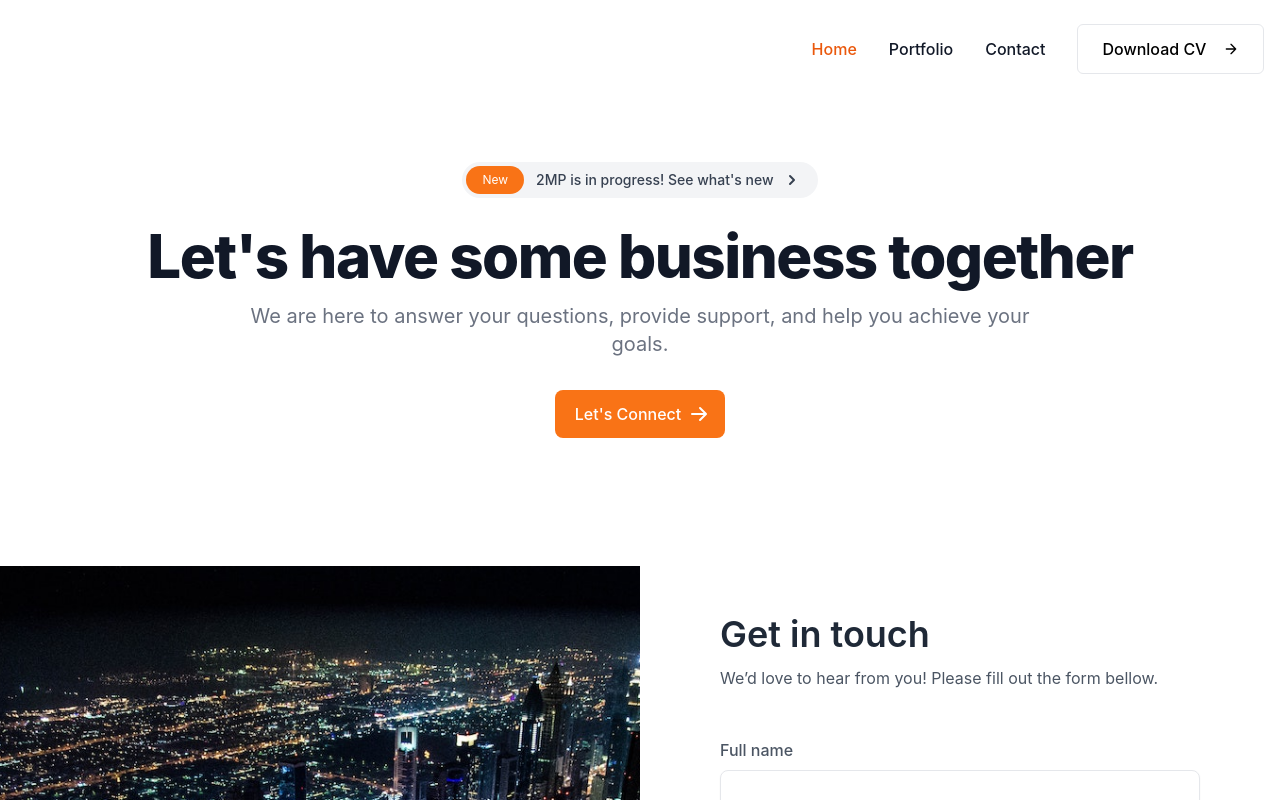
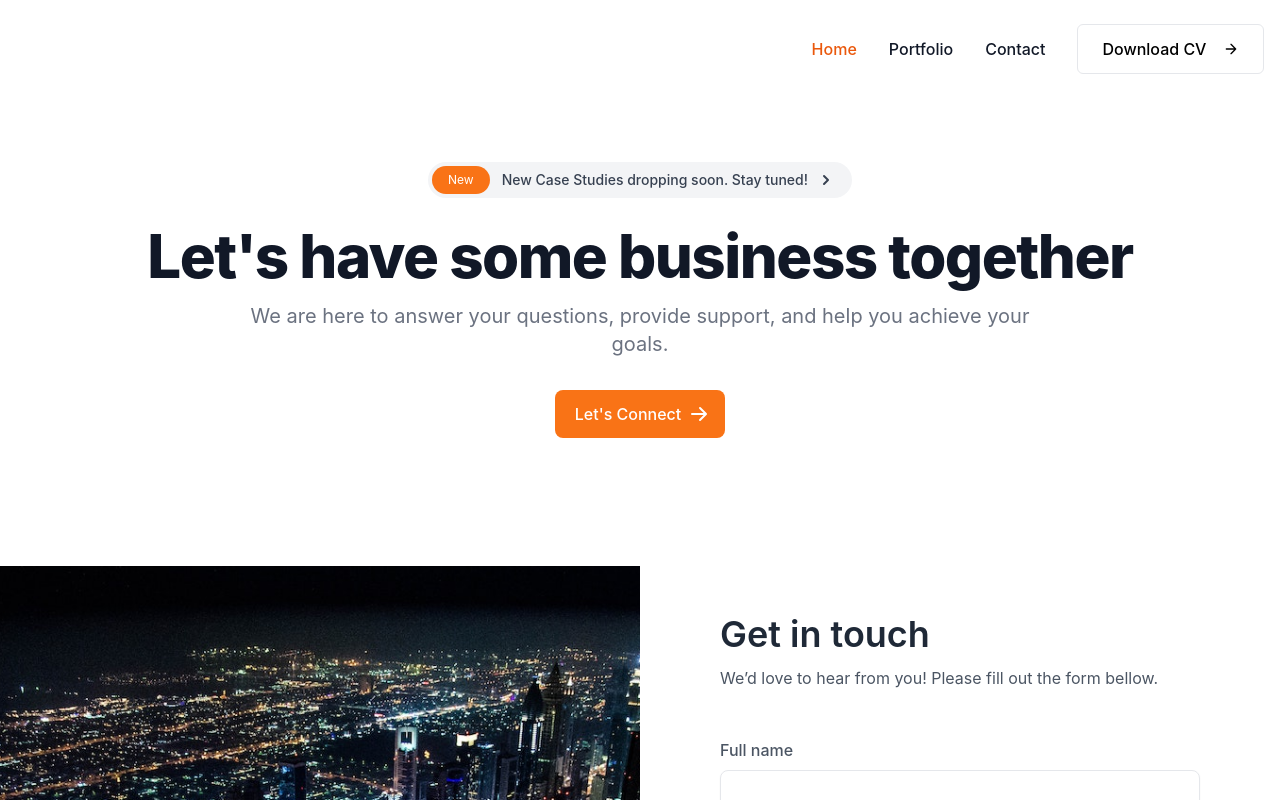
Before and after one commit to hashtagkaran/karan-folio-2023, a React (Create React App) app: page /contact in a window 1280 px wide. Shown: the top 800 px of the page. Built offline with nearby package versions, Linux system fonts and the light colour scheme.

Commit message:
updated resume and other things

```diff
--- a/src/components/2mpStripe.js
+++ b/src/components/2mpStripe.js
@@ -11,7 +11,7 @@ const MPStripe = () => {
         New
       </span>{" "}
       <span className="text-sm font-medium">
-        2MP is in progress! See what's new
+        New Case Studies dropping soon. Stay tuned!
       </span>
       <svg
         className="ml-2 w-5 h-5"
--- a/src/components/Header.js
+++ b/src/components/Header.js
@@ -10,7 +10,7 @@ const Header = () => {
   const [isHovered, setIsHovered] = useState(false);
   const handleDownload = () => {
     // URL of the file to download
-    const fileUrl = "/karan_singh_resume(updated).pdf"; // Replace with your file URL
+    const fileUrl = "/karan-singh-ui-ux.pdf"; // Replace with your file URL
     const fileName = "karan_singh_ui_ux_designer.pdf"; // The name of the downloaded file
 
     // Create an anchor element
--- a/src/views/Home.js
+++ b/src/views/Home.js
@@ -30,7 +30,7 @@ const HeroSection = () => {
             Hey, I'm Karan Singh
             <br />
             <div className="mt-5 leading-none md:text-[60px] lg:text-[80px]">
-              <span className="text-orange-500">UX Designer</span> with 5+ years
+              <span className="text-orange-500">UX Designer</span> with 7+ years
               of experience crafting intuitive web and mobile designs, from
               concept to launch.
             </div>
@@ -95,7 +95,7 @@ const AboutSection = () => {
             shapes my design world!
           </h2>
           <p className="mb-4" data-aos="fade-right">
-            UI/UX Designer and Developer with 5+ years of experience creating
+            UI/UX Designer and Developer with 7+ years of experience creating
             user-friendly and high-performing web and mobile applications.
             Expertise in all phases of the design and development process, from
             user research and wireframing to prototyping and implementation.
```
Also changed, not shown: 1 other file (tests, documents, lock files or other folders).
